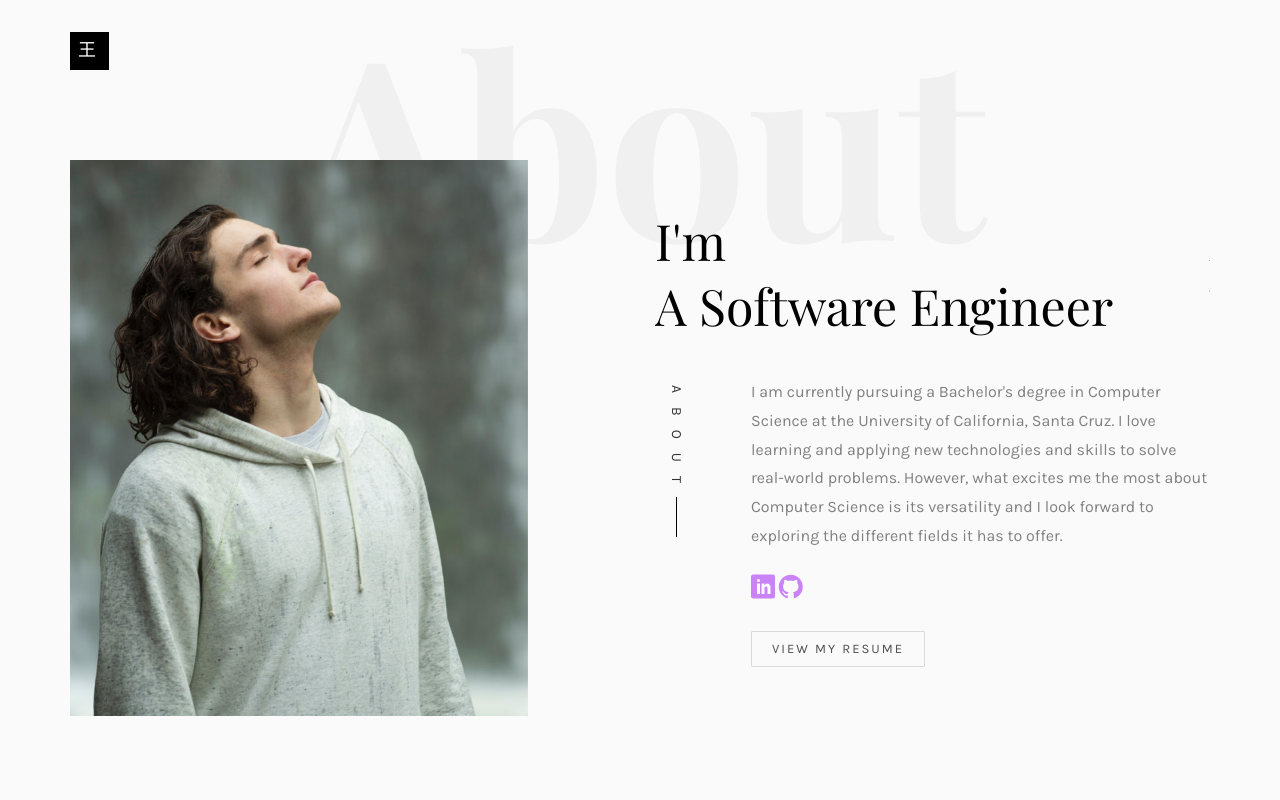
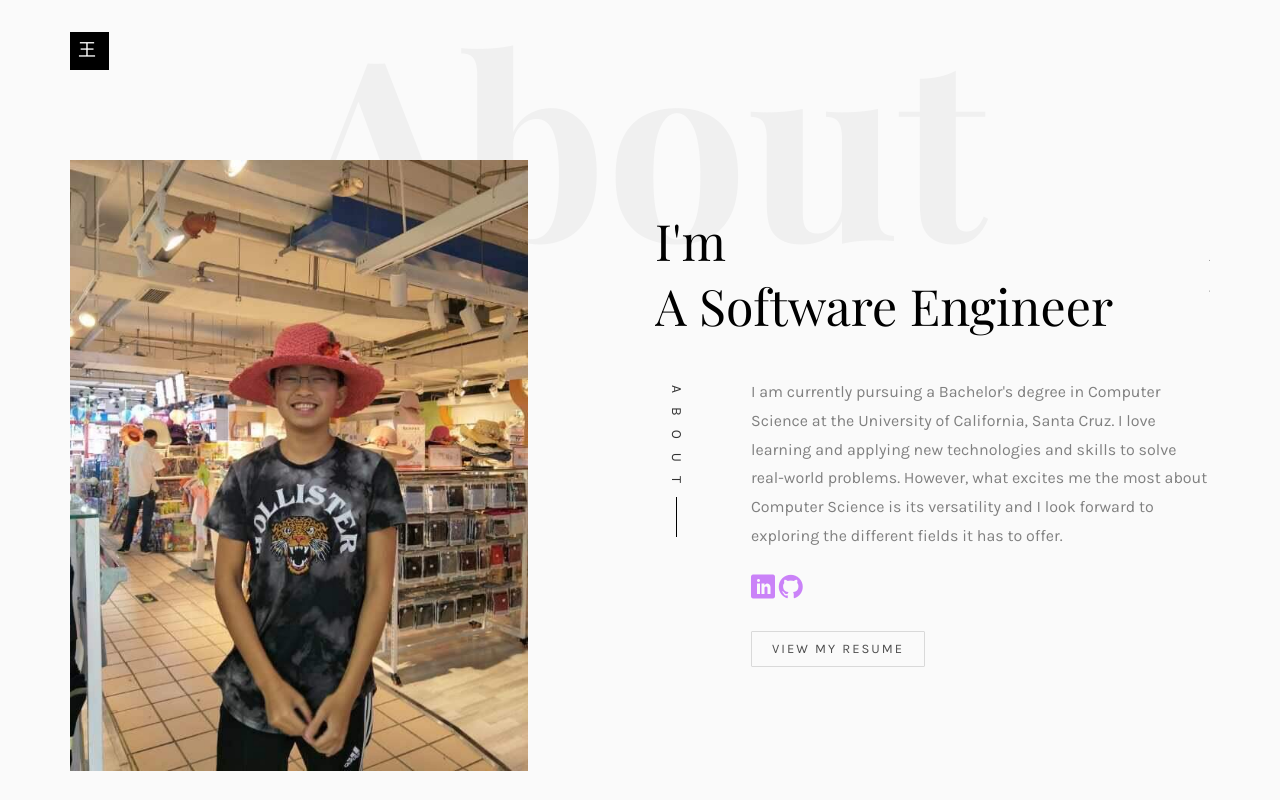
Before and after one commit to austinwang0208/apwang, a plain HTML site: page index.html in a window 1280 px wide. Shown: the top 800 px of the page. Drawn offline with nearby package versions, Linux system fonts and the light colour scheme; files whose address does not match are found by name; a web font is replaced by a local one.

Commit message:
Update index.html

```diff
--- a/index.html
+++ b/index.html
@@ -111,7 +111,7 @@
 								<img class="img-responsive about-img" src="images/img1.JPG" alt="html5 bootstrap template by colorlib.com">
 							</div>
 							<div class="item">
-								<img class="img-responsive about-img" src="images/about-2.jpg" alt="html5 bootstrap template by colorlib.com">
+								<img class="img-responsive about-img" src="images/img1.JPG" alt="html5 bootstrap template by colorlib.com">
 							</div>
 						</div>
 					</div>
```
